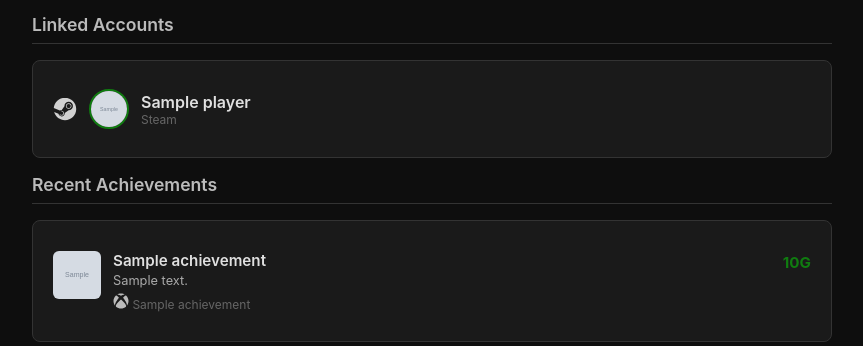
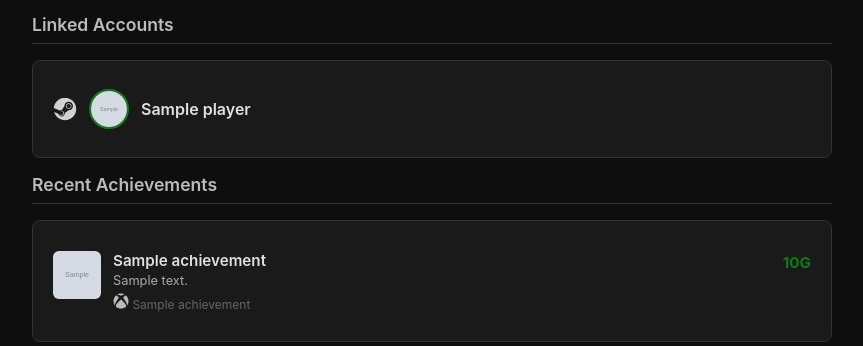
Before and after one commit to bmoneill/overachiever, a Flask app: page /profile/sample in a window 1280 px wide. Shown: the part 860-1206 px from the top of the page, without its empty margins (208-1071 px from the left). Run offline with Flask 3, Linux system fonts and the light colour scheme; tables that the repository leaves empty hold one stand-in row (values such as "Sample post"); grey boxes marked "Sample" are stand-in pictures; a database or web service that is not in the repository returns one stand-in record (values such as "Sample title"); data that the repository does not hold is empty.

Commit message:
Remove linked account labels on profile

```diff
--- a/src/templates/profile.html
+++ b/src/templates/profile.html
@@ -511,7 +511,6 @@
                             <div class="gamertag-name">
                                 {{ xbox_profile.name }}
                             </div>
-                            <div class="gamertag-label">Xbox Gamertag</div>
                         </div>
                     </div>
                     {% endif %} {% if steam_profile %}
@@ -532,7 +531,6 @@
                             <div class="gamertag-name">
                                 {{ steam_profile.name }}
                             </div>
-                            <div class="gamertag-label">Steam</div>
                         </div>
                     </div>
                     {% endif %}
```
